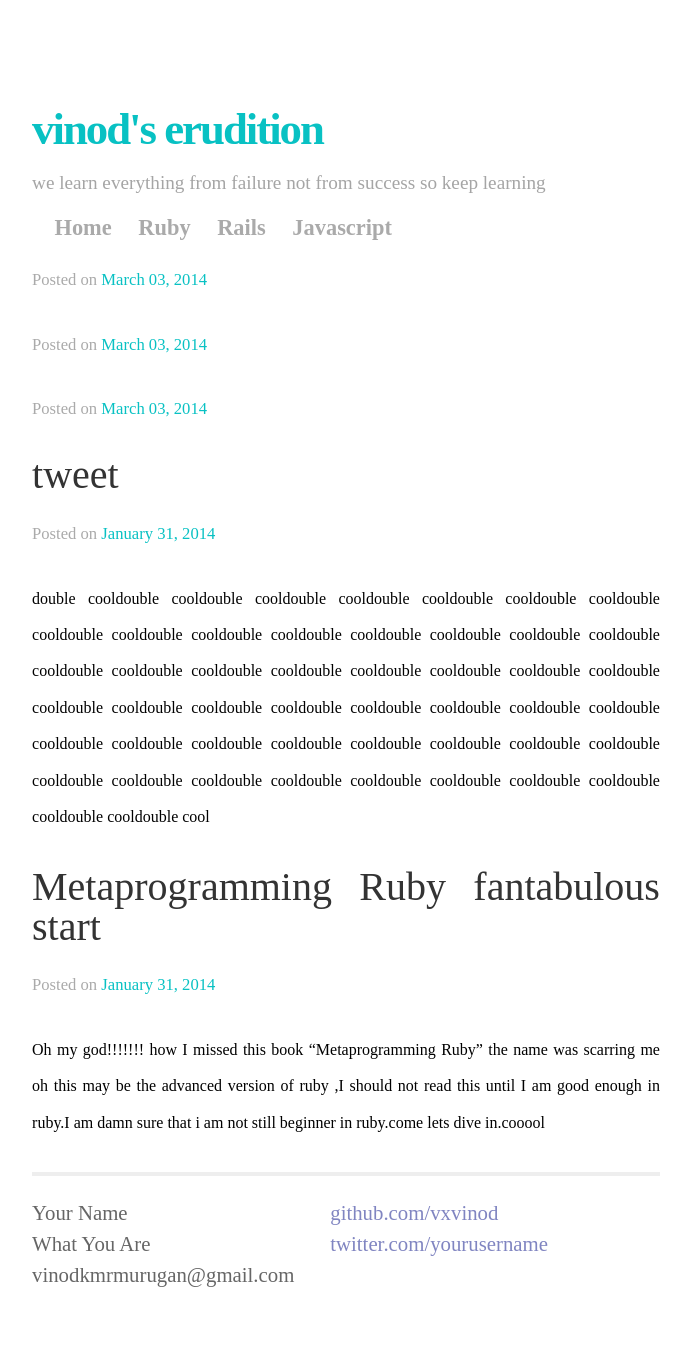
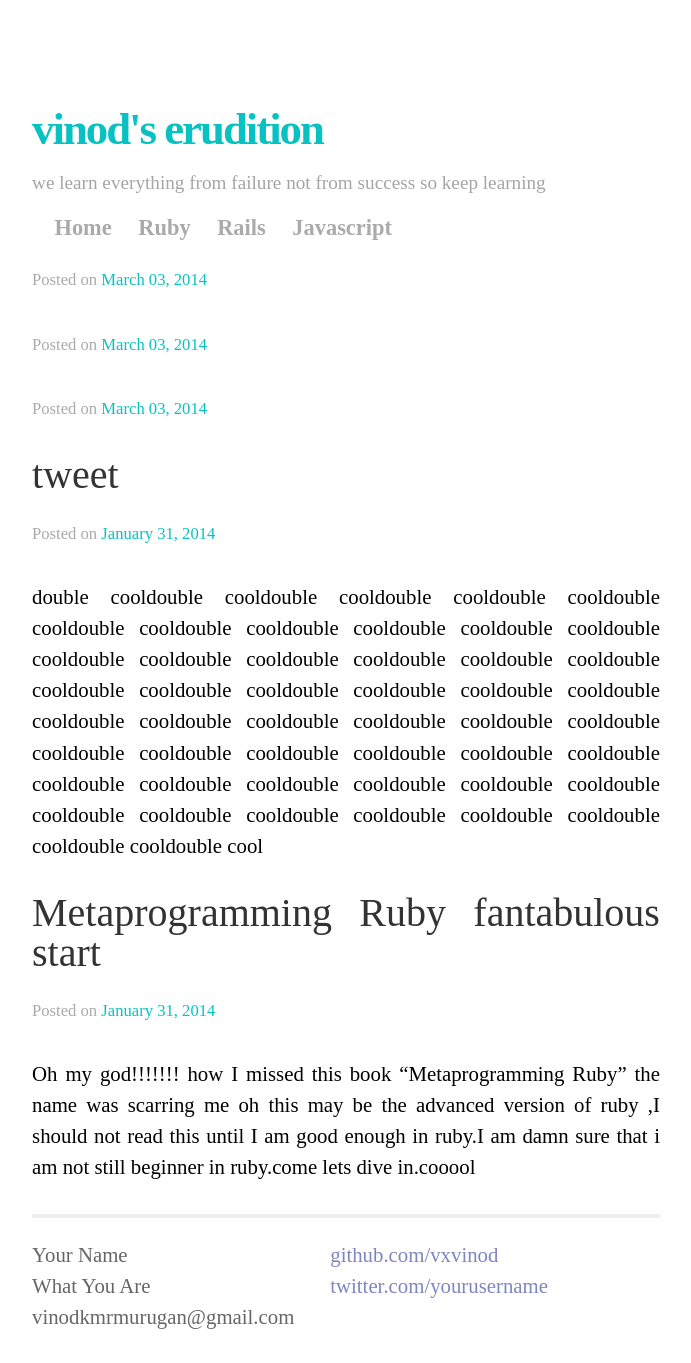
Before and after one commit to vxvinod/vxvinod.github.io, a Jekyll site: the page built from index.html, in a window 1280 px wide. Shown: the whole page, without its empty margins (294-985 px from the left). Built offline with Jekyll 4.4.1, drawn with Linux system fonts in a browser that asks for light colours; Markdown is read by kramdown in place of the engine named in the settings; before the commit the page ends 1322 px from its top, so only the background shows below that.

Commit message:
index formatting

```diff
--- a/index.html
+++ b/index.html
@@ -11,9 +11,9 @@ title: Vinod's erudition
       	{{post.excerpt}}</li> -->
       	<li><a href="{{post.url}}"><p class ="posttitle">{{post.title}}</p></a>
       		<p class="postdate"><span>Posted on <a href="{{post.url}}">{{post.date |  date: '%B %d, %Y'}}</a></span></p>
-      		<div class ="postexcerpt">
+      		<div class ="postexcerpt"><p>
             {{post.desc}}
-          </div>
+          </p></div>
       	</li>
     {% endfor %}
   </ul>
```
